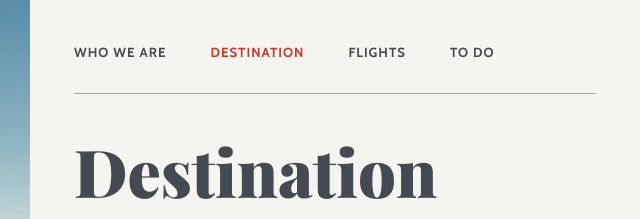
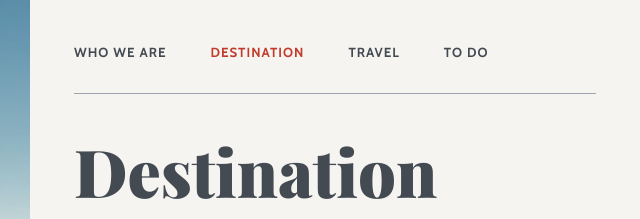
Before and after one commit to Chramberry/Chramberry.github.io, a plain HTML site: page destinations.html in a window 1280 px wide. Shown: the top 219 px of the page, 640-1280 px from the left. Drawn offline with nearby package versions, Linux system fonts and the light colour scheme.

Commit message:
Update destinations.html

```diff
--- a/destinations.html
+++ b/destinations.html
@@ -73,7 +73,7 @@
                 <ul class="no-bullets list--inline pb1 bold">
                     <li class="small mr2"><a class="link link--text" href="/">Who We Are</a></li>
                     <li class="small mr2"><a class="link link--text current" href="/destinations.html">Destination</a></li>
-                    <li class="small mr2"><a class="link link--text" href="/pricing.html">Flights</a></li>
+                    <li class="small mr2"><a class="link link--text" href="/travel.html">Travel</a></li>
                     <li class="small"><a class="link link--text" href="/contact.html">To Do</a></li>
                 </ul>
             </nav>
```
